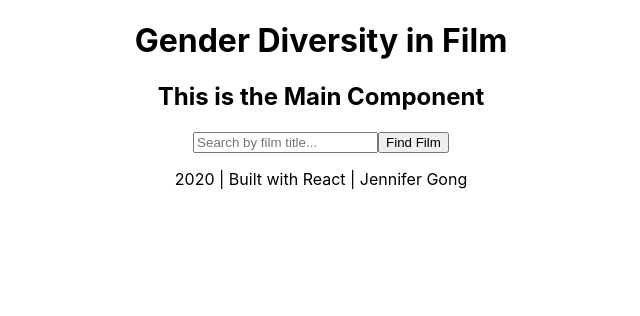
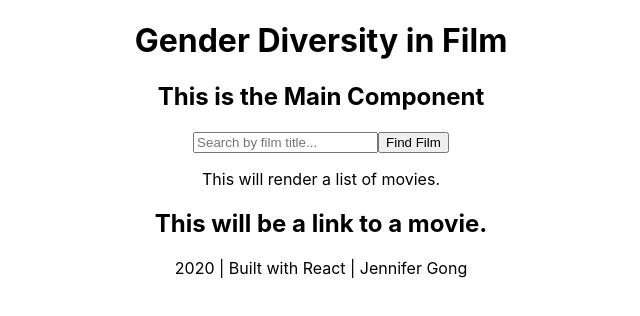
Before and after one commit to jngong/gender-diversity-in-film, a React (Create React App) app in the folder film-diversity/: page / in a window 1280 px wide. Shown: the top 316 px of the page, without its empty margins (319-959 px from the left). Built offline with nearby package versions, Linux system fonts and the light colour scheme.

Commit message:
created MovieList and MovieButton component boilerplates

```diff
--- a/film-diversity/src/components/Main.jsx
+++ b/film-diversity/src/components/Main.jsx
@@ -1,5 +1,6 @@
 import React, { Component } from "react";
 import Search from "./Search";
+import MovieList from "./MovieList";
 
 class Main extends Component {
     constructor(props) {
@@ -14,6 +15,7 @@ class Main extends Component {
             <div className="main">
                 <h2>This is the Main Component</h2>
                 <Search />
+                <MovieList />
             </div>
         )
     }
--- /dev/null
+++ b/film-diversity/src/components/MovieButton.jsx
@@ -0,0 +1,12 @@
+import React from "react"
+
+function MovieButton() {
+
+    return(
+        <div className="movie-button">
+            <h2>This will be a link to a movie.</h2>
+        </div>
+    )
+}
+
+export default MovieButton
--- /dev/null
+++ b/film-diversity/src/components/MovieList.jsx
@@ -0,0 +1,14 @@
+import React from "react"
+import MovieButton from "./MovieButton"
+
+function MovieList() {
+
+    return(
+        <div className="movie-list">
+            <p>This will render a list of movies.</p>
+            <MovieButton />
+        </div>
+    )
+}
+
+export default MovieList
```
